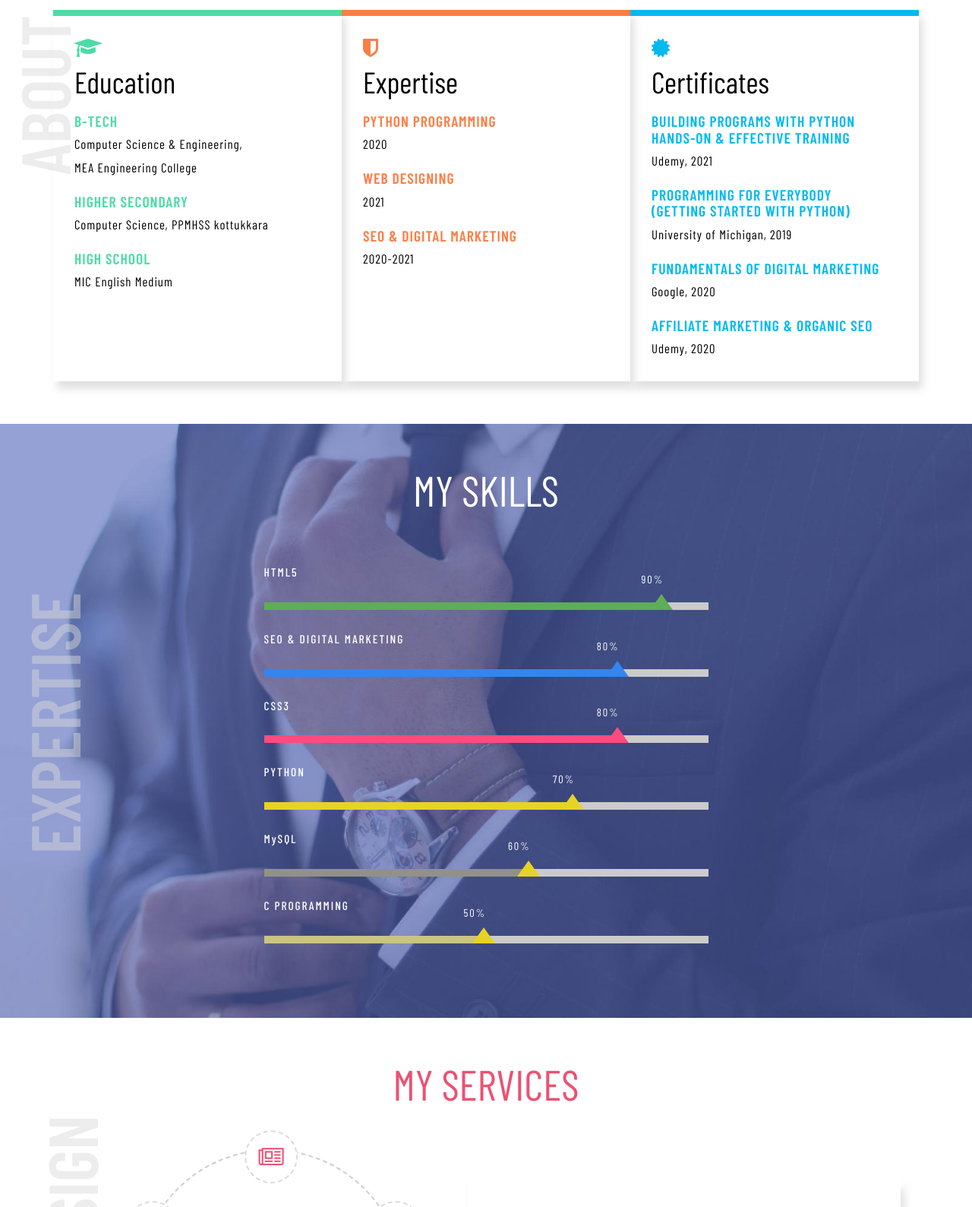
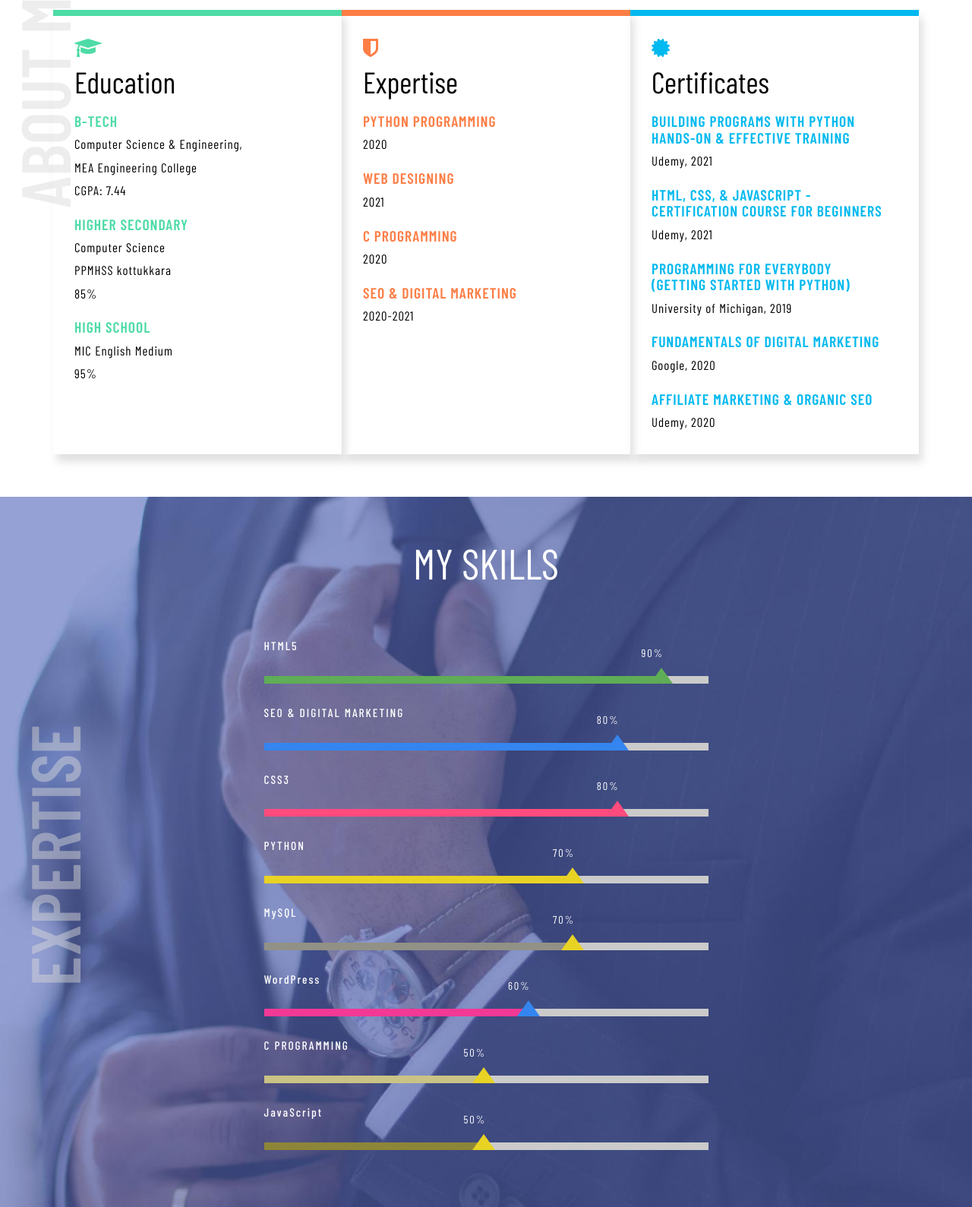
Before and after one commit to MohammedRashad1/Personal-Website, a plain HTML site: page index.html in a window 1280 px wide. Shown: the part 1211-2800 px from the top of the page at 76% size. Drawn offline with nearby package versions, Linux system fonts and the light colour scheme; a web font is replaced by a local one.

Commit message:
certificate,marks added, photo edited

```diff
--- a/index.html
+++ b/index.html
@@ -141,12 +141,15 @@ License URL: http://creativecommons.org/licenses/by/3.0/
 						<h4 class="aboutbtm-head">education</h4>
 						<h5>B-Tech</h5>
 						<p>Computer Science & Engineering, <br>
-							MEA Engineering College</p>
+							MEA Engineering College<br>
+						CGPA: 7.44</p>
 						<h5>Higher Secondary</h5>
-						<p>Computer Science,
-						PPMHSS kottukkara</p>
+						<p>Computer Science<br>
+						PPMHSS kottukkara<br>
+						85%</p>
 						<h5>High School</h5>
-						<p>MIC English Medium</p>
+						<p>MIC English Medium<br>
+						95%</p>
 					</div>
 					<div class="ab1 main-about-grid2">
 						<span class="fa fa-shield  wthree-title-list" aria-hidden="true"></span>
@@ -155,6 +158,8 @@ License URL: http://creativecommons.org/licenses/by/3.0/
 						<p>2020</p>
 						<h5>Web Designing</h5>
 						<p>2021</p>
+						<h5>C Programming</h5>
+						<p>2020</p>
 						<h5>SEO & Digital Marketing</h5>
 						<p>2020-2021</p>
 
@@ -165,6 +170,9 @@ License URL: http://creativecommons.org/licenses/by/3.0/
 						<h4 class="aboutbtm-head">Certificates</h4>
 						<h5>Building Programs with Python<br>
 							Hands-On & Effective Training</h5>
+						<p>Udemy, 2021</p>
+						<h5>HTML, CSS, & JavaScript -<br>
+							Certification Course for Beginners</h5>
 						<p>Udemy, 2021</p>
 						<h5>Programming for Everybody<br>(Getting Started with Python)</h5>
 						<p>University of Michigan, 2019</p>
@@ -214,9 +222,17 @@ License URL: http://creativecommons.org/licenses/by/3.0/
 							<div class="progress-value">70%</div>
 						</div>
 					</div>
+
 					<h3 class="progress-title">MySQL</h3>
 					<div class="progress yellow">
-						<div class="progress-bar" style="width:60%; background:#929186;">
+						<div class="progress-bar" style="width:70%; background:#929186;">
+							<div class="progress-value">70%</div>
+						</div>
+					</div>
+
+					<h3 class="progress-title">WordPress</h3>
+					<div class="progress blue">
+						<div class="progress-bar" style="width:60%; background:#f33996;">
 							<div class="progress-value">60%</div>
 						</div>
 					</div>
@@ -224,6 +240,12 @@ License URL: http://creativecommons.org/licenses/by/3.0/
 					<h3 class="progress-title">C PROGRAMMING</h3>
 					<div class="progress yellow">
 						<div class="progress-bar" style="width:50%; background:#cac385;">
+							<div class="progress-value">50%</div>
+						</div>
+					</div>
+					<h3 class="progress-title">JavaScript</h3>
+					<div class="progress yellow">
+						<div class="progress-bar" style="width:50%; background:#8d8638;">
 							<div class="progress-value">50%</div>
 						</div>
 					</div>
@@ -338,10 +360,10 @@ License URL: http://creativecommons.org/licenses/by/3.0/
 
 			</div>
 			<div class=" filtr-item" data-category="2" data-sort="Luminous night">
-				<a href="images/calculator.png" class="b-link-stripe b-animate-go  thickbox">
+				<a href="images/Calculator.png" class="b-link-stripe b-animate-go  thickbox">
 
 					<figure class="port-gird">
-						<img src="images/calculator.png" class="img-responsive" alt=" " />
+						<img src="images/Calculator.png" class="img-responsive" alt=" " />
 						<figcaption class="port-gird-caption-agileits_w3layouts">
 							<h3>my designs</h3>
 
```
Also changed, not shown: images/TicTacToe.png, images/Weather.png, images/Web1.png, images/calculator.png.
